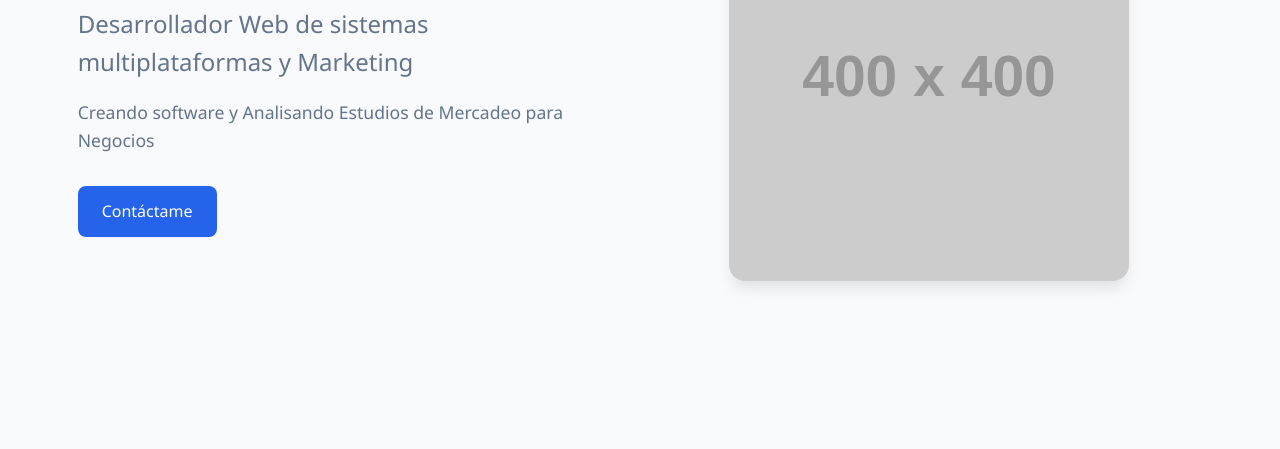
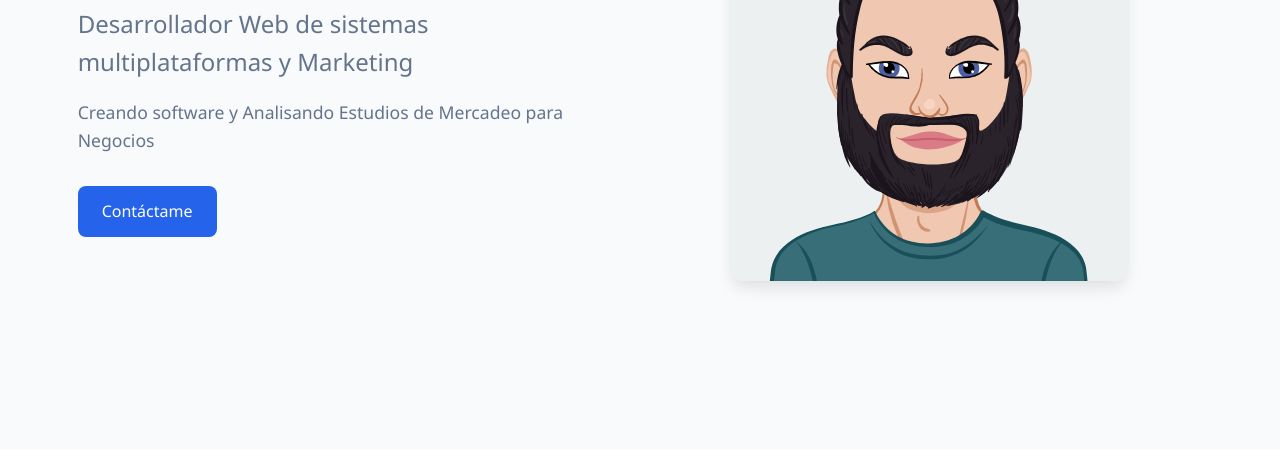
Before and after one commit to LeoLucasC/SobreMi, a plain HTML site: page index.html in a window 1280 px wide. Shown: the part 351-800 px from the top of the page. Drawn offline with Linux system fonts and the light colour scheme; placeholder pictures from the web are drawn by us.

Commit message:
avance 5

```diff
--- a/index.html
+++ b/index.html
@@ -37,7 +37,7 @@
                 <a href="#contacto" class="btn">Contáctame</a>
             </div>
             <div class="imagen-hero">
-                <img src="https://via.placeholder.com/400x400" alt="Leo.png" class="foto-perfil">
+                <img src="Leo.png" alt="Leo.png" class="foto-perfil">
             </div>
         </div>
     </section>
```
